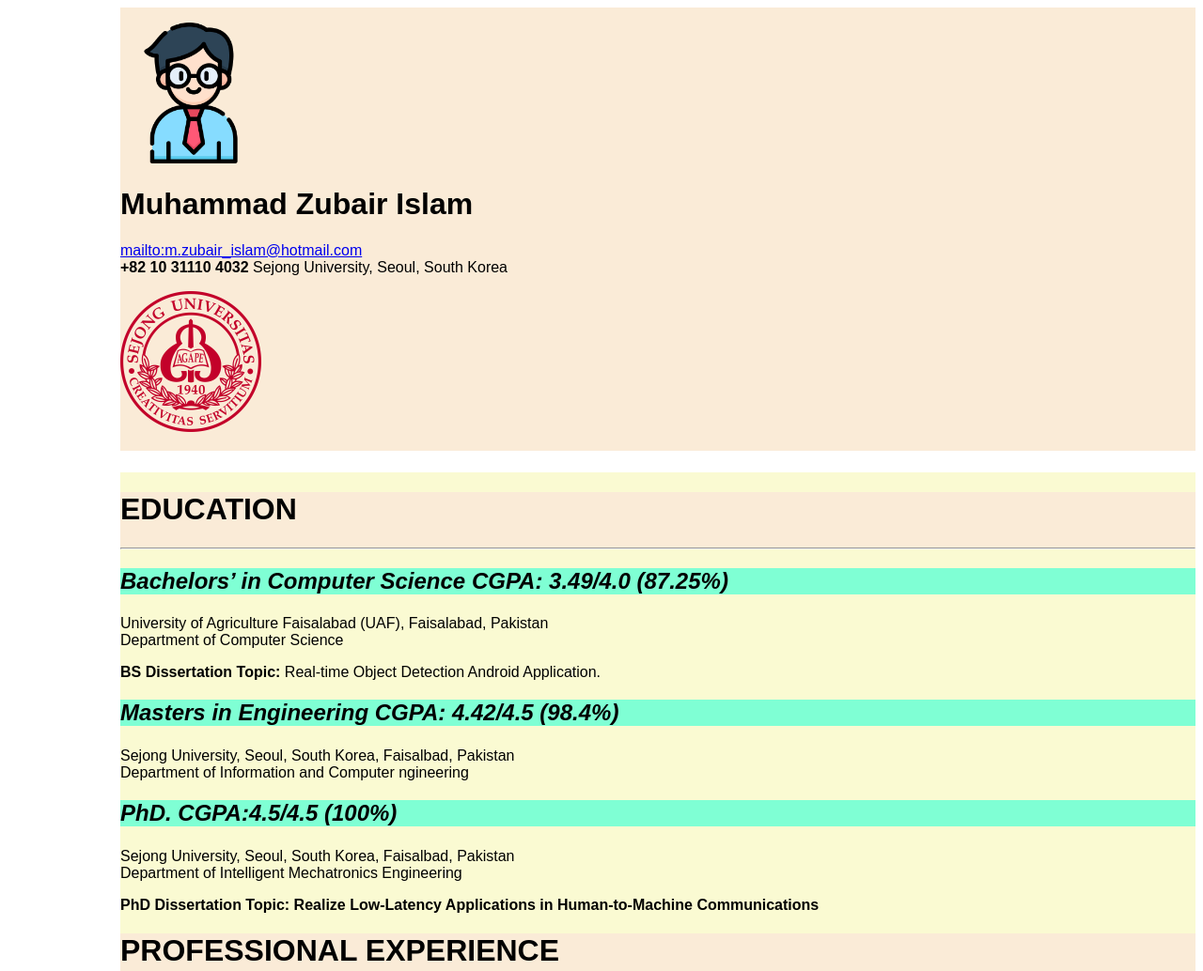
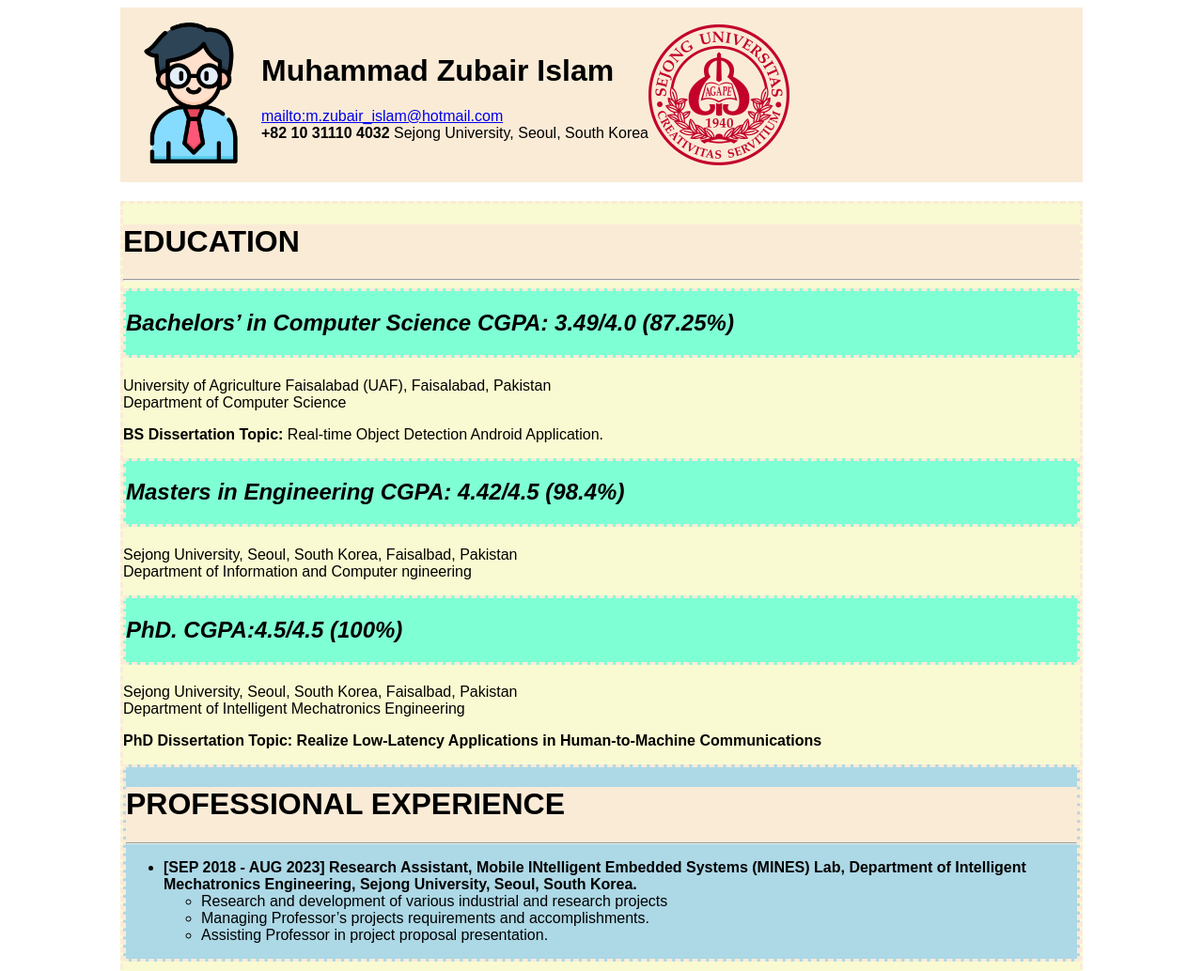
Before and after one commit to QuynhMaiNguyen/24040155_profile, a plain HTML site: page index.html in a window 1280 px wide. Shown: the top 1034 px of the page at 94% size. Drawn offline with Linux system fonts and the light colour scheme.

Commit message:
Update style.css

```diff
--- a/css/style.css
+++ b/css/style.css
@@ -4,11 +4,14 @@
     flex-direction: column ;
     align-items: center;
     margin-left: 10%;
-    margin: right 10%;
+    margin-right: 10%;
 
 }
 .profil{
     background-color: antiquewhite;
+    display: flex;
+    align-items:center;
+    position: relative;
     margin-bottom: 2%;
 }
 .white{
@@ -19,13 +22,22 @@
 }
 .education{
     background-color: lightgoldenrodyellow;
+    border-color: antiquewhite;
+    border-style:dashed;
+    background-clip: border-box;
 }
 .aqua{
     background-color:aquamarine;
+    border-color: antiquewhite;
+    border-style:dashed;
+    background-clip: border-box;
     margin-bottom: 2%;
 }
 .blue{
     background-color: lightblue;
+    border-color: antiquewhite;
+    border-style:dashed;
+    background-clip: border-box;
     margin-bottom: 2%;
 }
 .grey{
```
